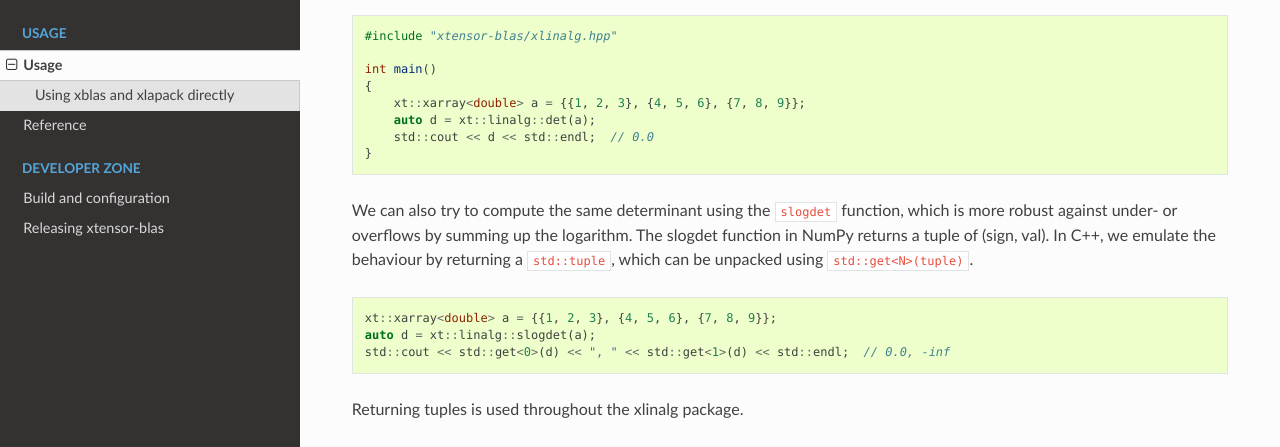
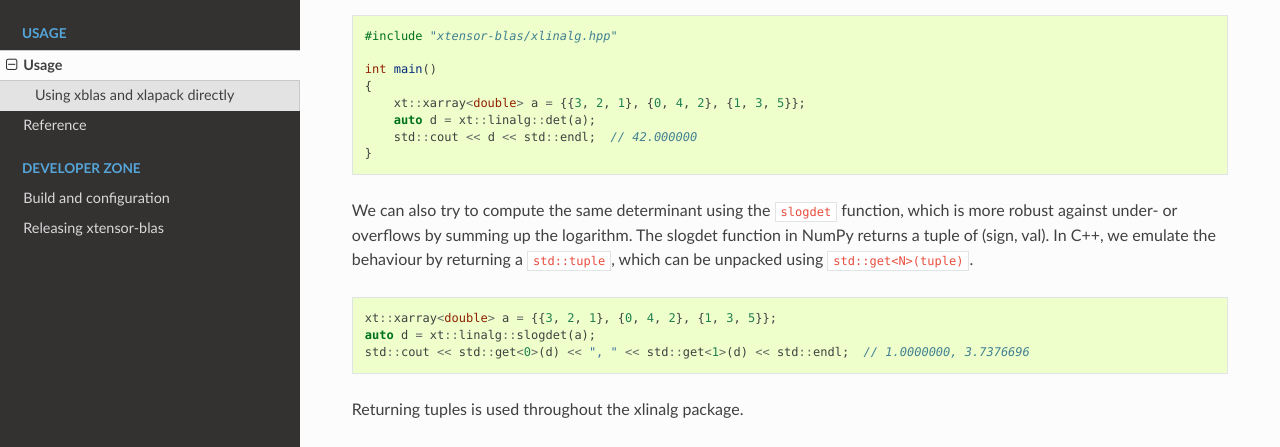
Before and after one commit to xtensor-stack/xtensor-blas, a Sphinx documentation site: the page built from docs/source/usage.rst, in a window 1280 px wide and 1080 px high. Shown: the part 267-714 px from the top of the window. Built offline with Sphinx 7.4.7 and the Read the Docs theme 2.0.0, drawn with Linux system fonts in a browser that asks for light colours.

Commit message:
changing example to a non-singular matrix

```diff
--- a/docs/source/usage.rst
+++ b/docs/source/usage.rst
@@ -35,9 +35,9 @@ For example, calculating a determinant:
 
     int main()
     {
-        xt::xarray<double> a = {{1, 2, 3}, {4, 5, 6}, {7, 8, 9}};
+        xt::xarray<double> a = {{3, 2, 1}, {0, 4, 2}, {1, 3, 5}};
         auto d = xt::linalg::det(a);
-        std::cout << d << std::endl;  // 0.0
+        std::cout << d << std::endl;  // 42.000000
     }
 
 We can also try to compute the same determinant using the ``slogdet`` function, which
@@ -47,9 +47,9 @@ returning a ``std::tuple``, which can be unpacked using ``std::get<N>(tuple)``.
 
 .. code-block:: cpp
 
-    xt::xarray<double> a = {{1, 2, 3}, {4, 5, 6}, {7, 8, 9}};
+    xt::xarray<double> a = {{3, 2, 1}, {0, 4, 2}, {1, 3, 5}};
     auto d = xt::linalg::slogdet(a);
-    std::cout << std::get<0>(d) << ", " << std::get<1>(d) << std::endl;  // 0.0, -inf
+    std::cout << std::get<0>(d) << ", " << std::get<1>(d) << std::endl;  // 1.0000000, 3.7376696
 
 Returning tuples is used throughout the xlinalg package.
 
```
